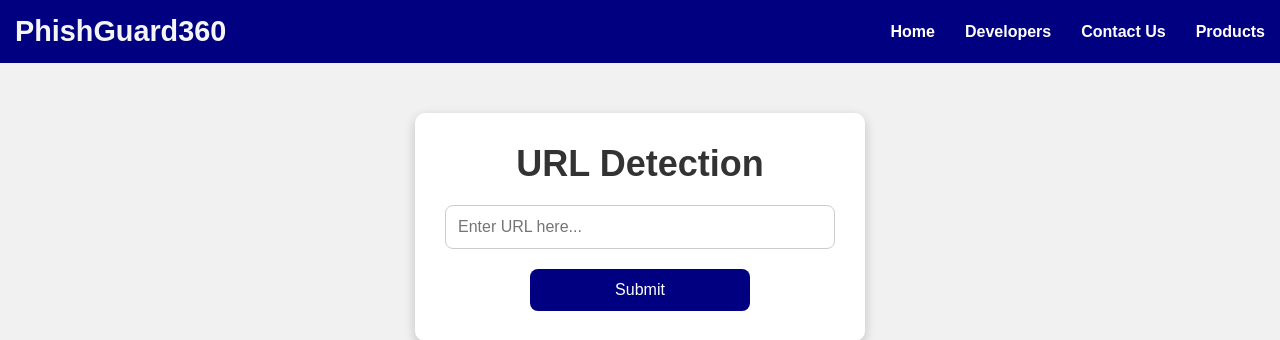
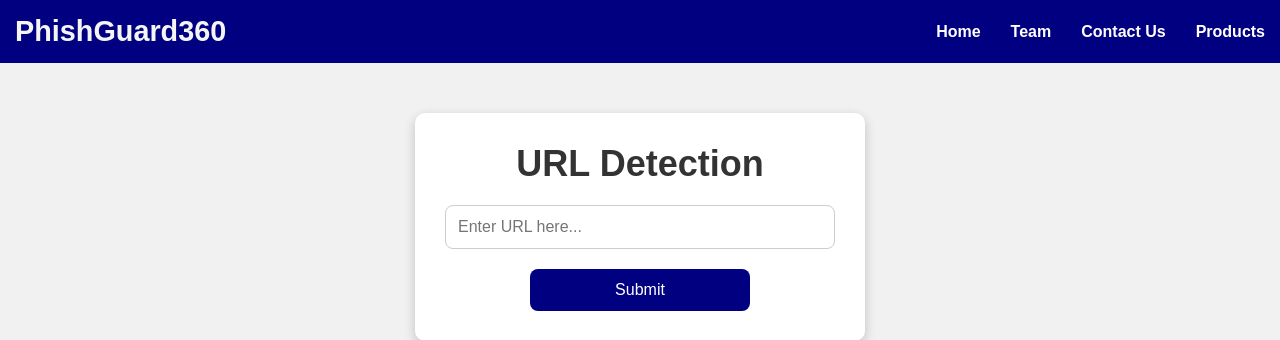
Before and after one commit to PhishGuard360/PhishGuard360, a Flask app: page / in a window 1280 px wide. Shown: the top 340 px of the page. Run offline with Flask 3, Linux system fonts and the light colour scheme.

Commit message:
Update index.html

```diff
--- a/templates/index.html
+++ b/templates/index.html
@@ -11,7 +11,7 @@
         <div class="logo"><b>PhishGuard360</b></div>
         <ul class="nav-links">
             <li><a href="/"><b>Home</b></a></li>
-            <li><a href="/team"><b>Developers</b></a></li>
+            <li><a href="/team"><b>Team</b></a></li>
             <li><a href="/contact"><b>Contact Us</b></a></li>
             <li><a href="/products"><b>Products</b></a></li>
         </ul>
```
